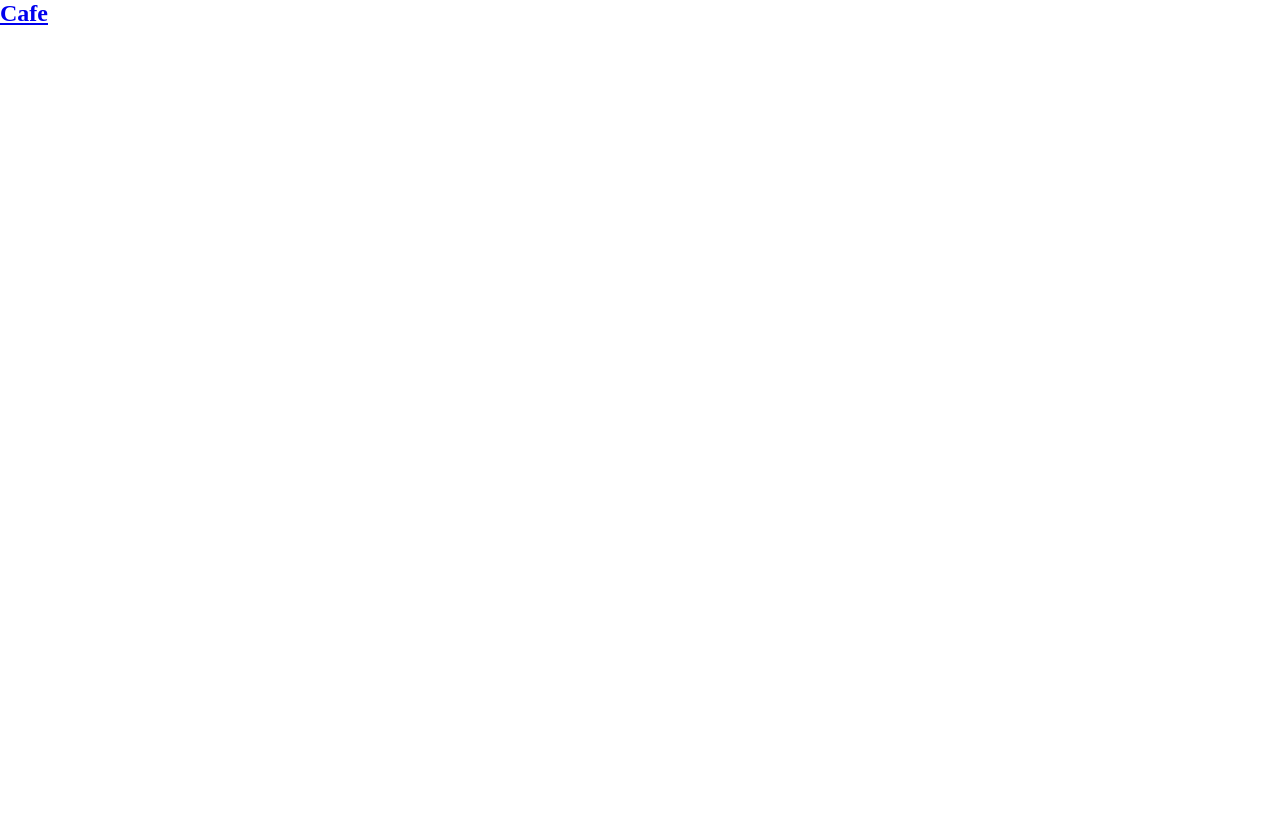
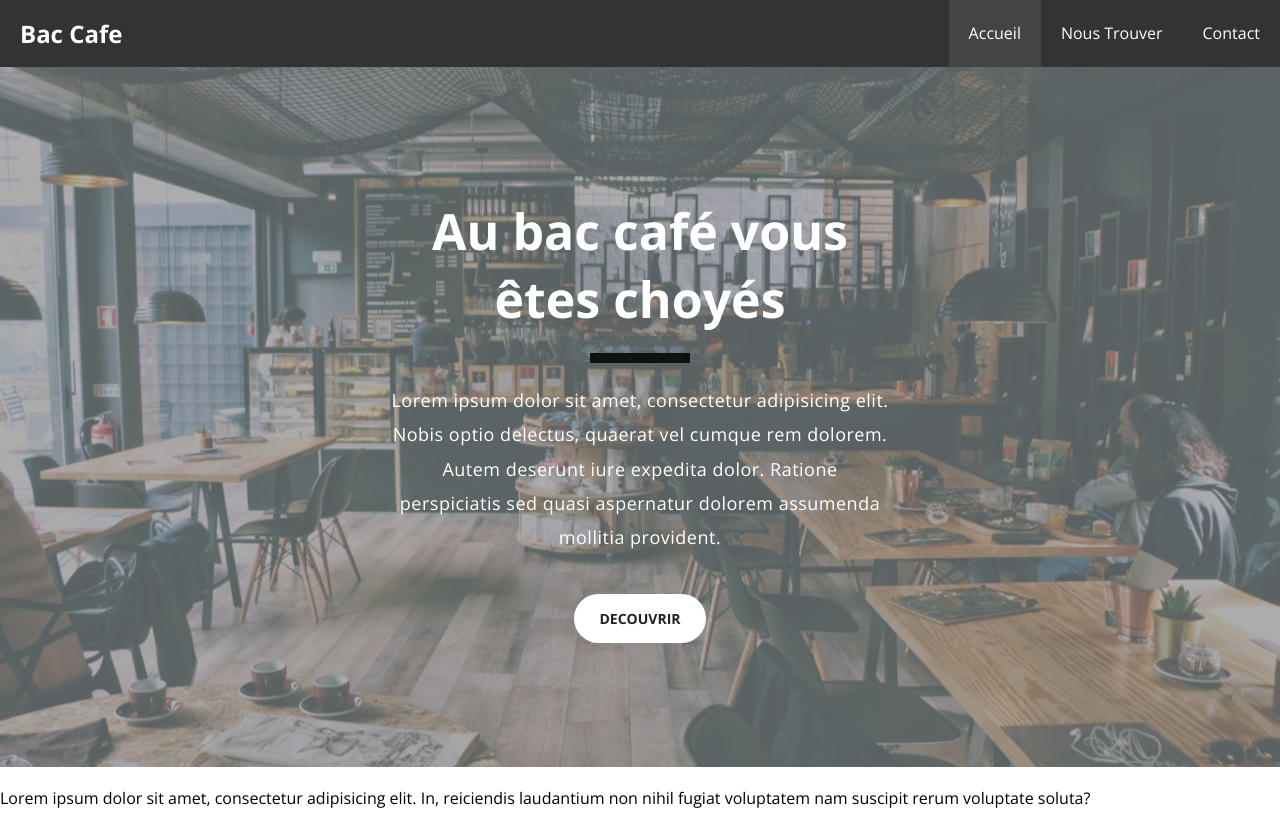
Before and after one commit to Baccussss/SiteCafe, a plain HTML site: page index.html in a window 1280 px wide. Drawn offline with nearby package versions, Linux system fonts and the light colour scheme.

Commit message:
Mise en place Nav et une section

```diff
--- a/css/style.css
+++ b/css/style.css
@@ -6,8 +6,118 @@
 }
 
 /* general */
+html,
+body {
+  font-family: "Open Sans", sans-serif;
+}
+
 h1,
 h2,
 h3 {
   margin-bottom: 20px;
 }
+
+a {
+  color: #222;
+  text-decoration: none;
+}
+
+.separator {
+  margin: 20px auto;
+  height: 10px;
+  width: 100px;
+  background: #111;
+}
+
+p {
+  margin-bottom: 10px;
+}
+
+.btn {
+  display: inline-block;
+  padding: 15px 25px;
+  border-radius: 30px;
+  font-weight: 700;
+  font-size: 14px;
+}
+
+.btn-primary {
+  background: white;
+  color: #222;
+}
+
+.btn-primary:hover {
+  background: #222;
+  color: white;
+}
+
+.my-10 {
+  margin-top: 30px;
+  margin-bottom: 30px;
+}
+
+/* header  */
+.header {
+  background-color: #333;
+  overflow: auto;
+  line-height: 1.7em;
+}
+
+.header nav h1 {
+  float: left;
+  padding: 20px;
+  margin-bottom: 0px;
+}
+
+.header nav h1 a {
+  color: white;
+}
+
+.header nav ul {
+  float: right;
+  list-style: none;
+}
+
+.header nav ul li {
+  float: left;
+}
+
+.header nav ul li a {
+  color: white;
+  padding: 20px;
+  display: block;
+}
+
+.header nav ul li a:hover {
+  background: #444;
+}
+
+.active {
+  background: #444;
+}
+
+/* vp */
+.vp {
+  height: 700px;
+  background: url(../images/cafe1.jpg) center center;
+  background-size: cover;
+  text-align: center;
+}
+
+.vp-content {
+  max-width: 500px;
+  padding-top: 130px;
+  color: white;
+  display: block;
+  margin: auto;
+}
+
+.vp-content h1 {
+  font-size: 50px;
+}
+
+.vp-content p {
+  font-size: 18px;
+  letter-spacing: 0.5px;
+  line-height: 1.9em;
+}
--- a/index.html
+++ b/index.html
@@ -5,15 +5,45 @@
     <meta http-equiv="X-UA-Compatible" content="IE=edge">
     <meta name="viewport" content="width=device-width, initial-scale=1.0">
     <link rel="stylesheet" href="./css/style.css">
-    <title>baccussss Cafe  | Accueil</title>
+    <link href="https://fonts.googleapis.com/css2?family=Open+Sans:wght@300;400;700&display=swap" rel="stylesheet">    <title>baccussss Cafe  | Accueil</title>
 </head>
 <body>
-    <header>
+    <header class="header">
         <nav>
             <h1>
-                <a href="./index.html">Cafe</a>
+                <a href="./index.html">Bac Cafe</a>
             </h1>
+            <ul>
+                <li><a class="active" href="./index.html">Accueil</a></li>
+                <li><a href="./where.html">Nous Trouver</a></li>
+                <li><a href="./contact.html">Contact</a></li>
+            </ul>
+
         </nav>
     </header>
+
+    <section class="vp">
+        <div class="vp-content">
+            <h1>Au bac café vous êtes choyés</h1>
+            <div class="separator"></div>
+            <p>Lorem ipsum dolor sit amet, consectetur adipisicing elit.
+                Nobis optio delectus, quaerat vel cumque rem dolorem.
+                Autem deserunt iure expedita dolor. Ratione perspiciatis
+                sed quasi aspernatur dolorem assumenda mollitia provident.
+            </p>
+            <a href="./where.html" class="btn btn-primary my-10">DECOUVRIR</a>
+
+        </div>
+    </section>
+    <section class="feature">
+        <div class="container">
+            <div class="feature">
+                <i></i>
+                <h2></h2>
+                <p>Lorem ipsum dolor sit amet, consectetur adipisicing elit. In, reiciendis laudantium non nihil fugiat voluptatem nam suscipit rerum voluptate soluta?</p>
+            </div>
+        </div>
+
+    </section>
 </body>
 </html>
```
